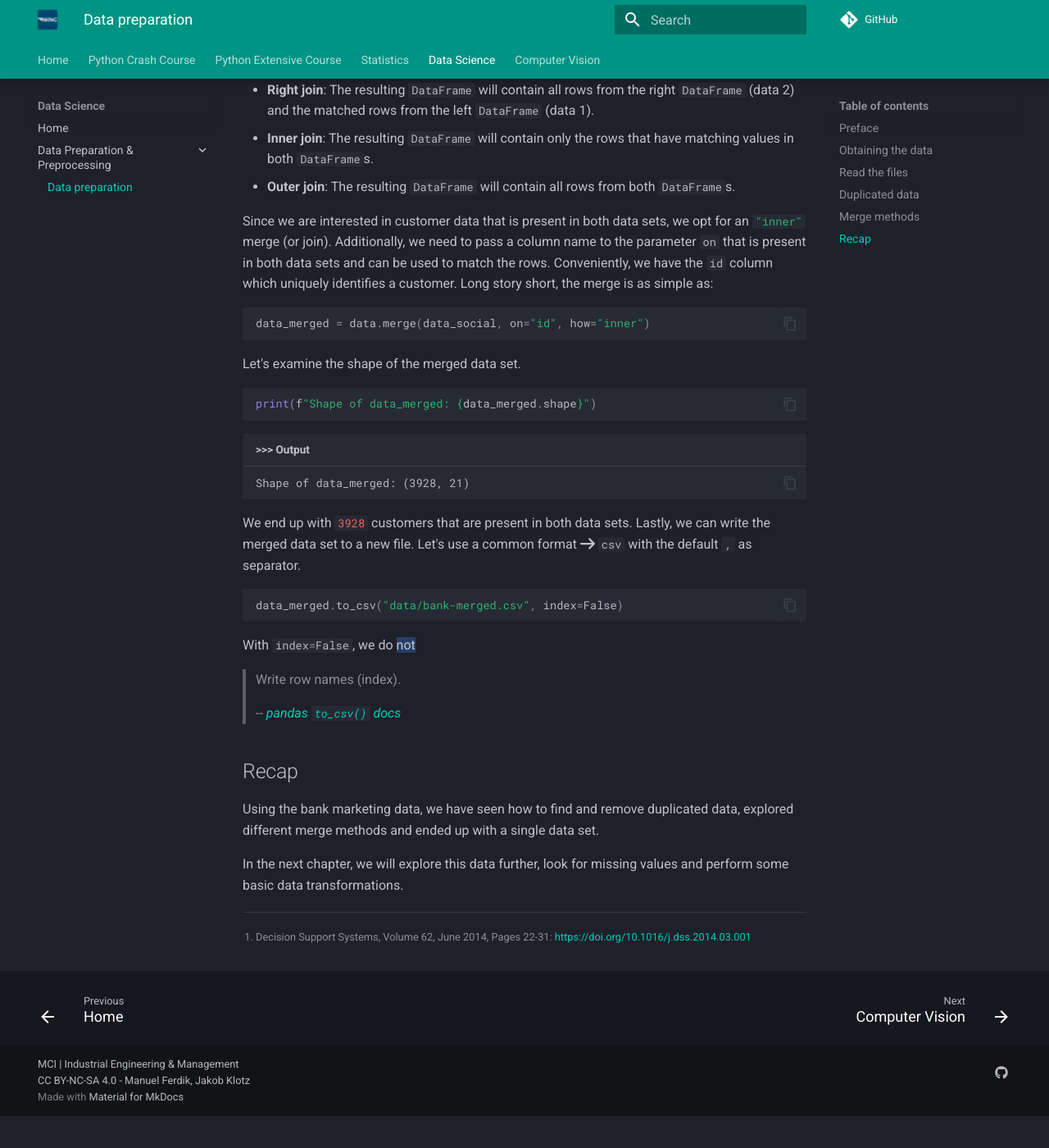
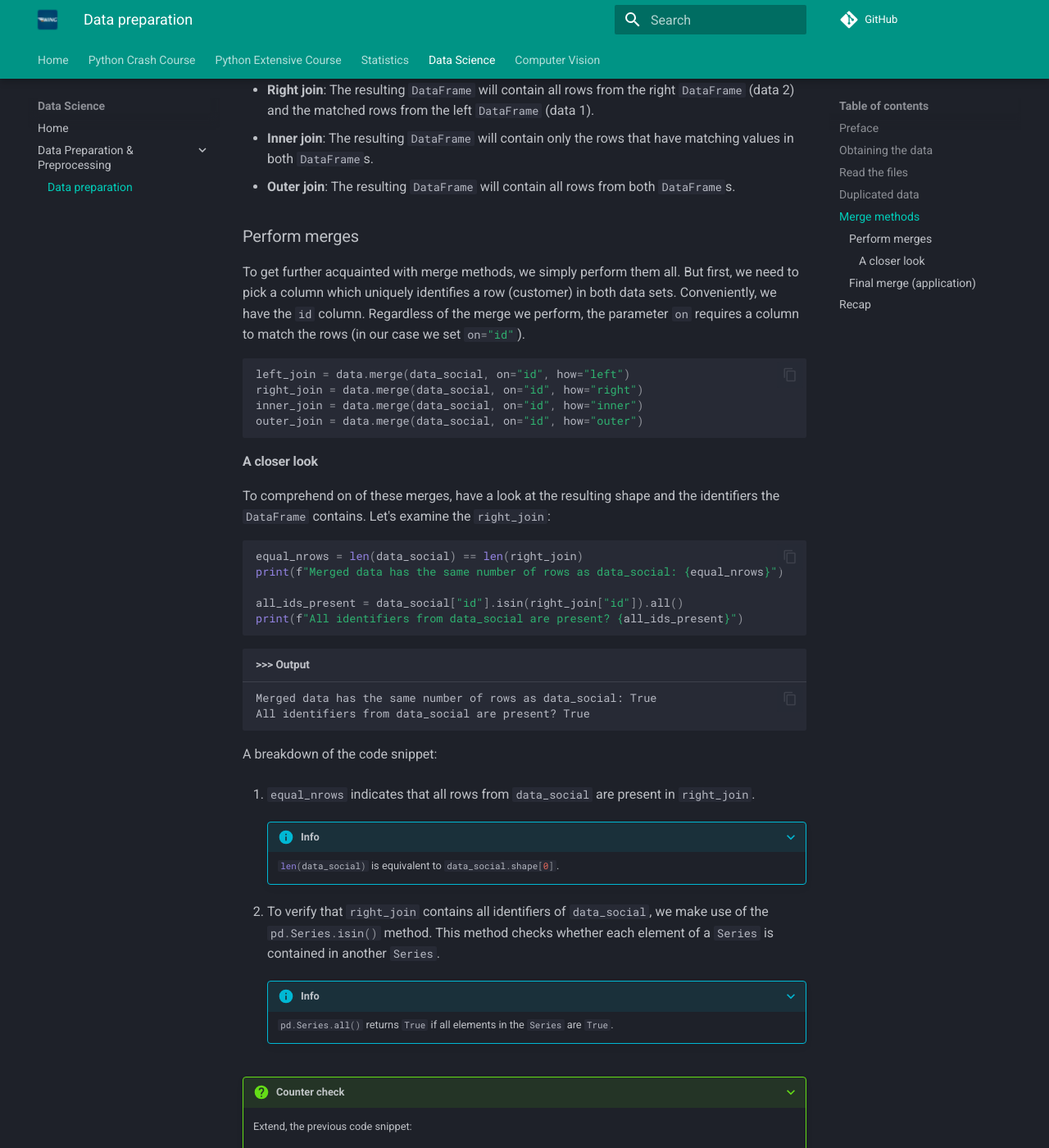
Before and after one commit to mciwing/mciwing.github.io, an MkDocs documentation site: the page built from docs/data-science/data/preparation.md, in a window 1280 px wide and 1400 px high, scrolled down 5135 px. Shown: the whole window at 82% size. Built offline with MkDocs 1.6.1 and Material for MkDocs 9.7.7, drawn with Linux system fonts in a browser that asks for light colours; comment, search, counter and statistics services are not loaded; before the commit the page ends 6496 px from its top, so only the background shows below that; some of the changed text lies outside the part shown.

Commit message:
docs: extend the merge section (Data Science) #61

````diff
--- a/docs/data-science/data/preparation.md
+++ b/docs/data-science/data/preparation.md
@@ -221,7 +221,7 @@ method to
 
 > Merge DataFrame or named Series objects with a database-style join
 >
-> -- <cite>[pandas documentation](https://pandas.pydata.org/docs/reference/api/pandas.DataFrame.merge.html)</cite>
+> -- <cite>[pandas `merge()`docs](https://pandas.pydata.org/docs/reference/api/pandas.DataFrame.merge.html)</cite>
 
 Looking at the `how` parameter we are presented with 5 (!) different options
 to perform a merge. The most common ones are:
@@ -255,11 +255,100 @@ down:
 - **Outer join**: The resulting `DataFrame` will contain all rows from both
   `DataFrame`s.
 
-Since we are interested in customer data that is present in both data sets,
-we opt for an `#!python "inner"` merge (or join). Additionally, we need to pass
-a column name to the parameter `on` that is present in both data sets and can
-be used to match the rows. Conveniently, we have the `id` column which uniquely
-identifies a customer. Long story short, the merge is as simple as:
+
+### Perform merges
+
+To get further acquainted with merge methods, we simply perform them all.
+But first, we need to pick a column which uniquely identifies a row (customer)
+in both data sets. Conveniently, we have the `id` column. Regardless
+of the merge we perform, the parameter `on` requires a column to match the
+rows (in our case we set `#!python on="id"`).
+
+```python
+left_join = data.merge(data_social, on="id", how="left")
+right_join = data.merge(data_social, on="id", how="right")
+inner_join = data.merge(data_social, on="id", how="inner")
+outer_join = data.merge(data_social, on="id", how="outer")
+```
+
+#### A closer look
+
+To comprehend on of these merges, have a look at the resulting shape and the
+identifiers the `DataFrame` contains. Let's examine the `right_join`:
+
+```python
+equal_nrows = len(data_social) == len(right_join)
+print(f"Merged data has the same number of rows as data_social: {equal_nrows}")
+
+all_ids_present = data_social["id"].isin(right_join["id"]).all()
+print(f"All identifiers from data_social are present? {all_ids_present}")
+```
+
+```title=">>> Output"
+Merged data has the same number of rows as data_social: True
+All identifiers from data_social are present? True
+```
+
+A breakdown of the code snippet:
+
+1. `equal_nrows` indicates that all rows from `data_social` are present in
+   `right_join`.
+
+    ???+ info
+
+        `#!python len(data_social)` is equivalent to
+        `#!python data_social.shape[0]`.
+
+2. To verify that `right_join` contains all identifiers of `data_social`,
+   we make use of the `#!python pd.Series.isin()` method. This method checks
+   whether each element of a `Series` is contained in another `Series`.
+
+    ???+ info
+
+        `#!python pd.Series.all()` returns `#!python True` if all elements in
+        the `Series` are `#!python True`.
+
+???+ question "Counter check"
+
+    Extend, the previous code snippet:
+
+    1. Do the number of rows from `data` and `right_join` match?
+    2. Are all identifiers from `data` present in `right_join`?
+
+Our examinations should conclude that `right_join` contains all
+rows/customer data from `data_social` and solely the matching records
+from `data`.
+
+---
+
+???+ question "Examine remaining merges"
+
+    Look at the shapes of the remaining merges (`left_join`,
+    `inner_join`, `outer_join`) to get a better understanding of the
+    different merge methods and its results.
+
+    Compare the shape of each merge with the shapes of `data` and
+    `data_social`.
+
+### Final merge (application)
+
+With a solid understanding of different merge methods, we revisit our
+initial task to join both data sets. But how can we choose the appropriate
+method? The short answer; it depends on your data and task at hand.
+There is no method that fits all scenarios.
+
+<blockquote class="reddit-embed-bq" style="height:500px" data-embed-height="740"><a href="https://www.reddit.com/r/ProgrammerHumor/comments/13oxtqs/sql_explained/">SQL Explained</a><br> by<a href="https://www.reddit.com/user/UnorthodoxPrimitive/">u/UnorthodoxPrimitive</a> in<a href="https://www.reddit.com/r/ProgrammerHumor/">ProgrammerHumor</a></blockquote><script async="" src="https://embed.reddit.com/widgets.js" charset="UTF-8"></script>
+
+Since we are eventually fitting a machine learning model on the data, we are
+interested in customer data that is present in both data sets. I.e., we
+want to prevent the introduction of additional missing values that would
+result from an outer join. Furthermore, a left join would leave us with missing
+attributes from `social_data`. The same applies to a right join, just vice
+versa.
+
+Long story short, we opt for an `#!python "inner"` merge (or join) which
+leaves us with only the customers that are present in both data sets. The
+final merge is as simple as:
 
 ```python
 data_merged = data.merge(data_social, on="id", how="inner")
@@ -289,6 +378,15 @@ With `#!python index=False`, we do ==not==
 >
 > -- <cite>[pandas `to_csv()` docs](https://pandas.pydata.org/docs/reference/api/pandas.DataFrame.to_csv.html)</cite>
 
+<div style="text-align: center;">
+
+    <iframe src="https://giphy.com/embed/3oKIPf3C7HqqYBVcCk" width="480" height="269" style="" frameBorder="0" class="giphy-embed" allowFullScreen></iframe><p><a href="https://giphy.com/gifs/reactionseditor-3oKIPf3C7HqqYBVcCk"></a></p>
+    <figcaption>
+        Congratulations! 🎉 You have finally completed your quest to merge the
+        data.
+    </figcaption>
+</div>
+
 ## Recap
 
 Using the bank marketing data, we have seen how to find and remove duplicated
````
